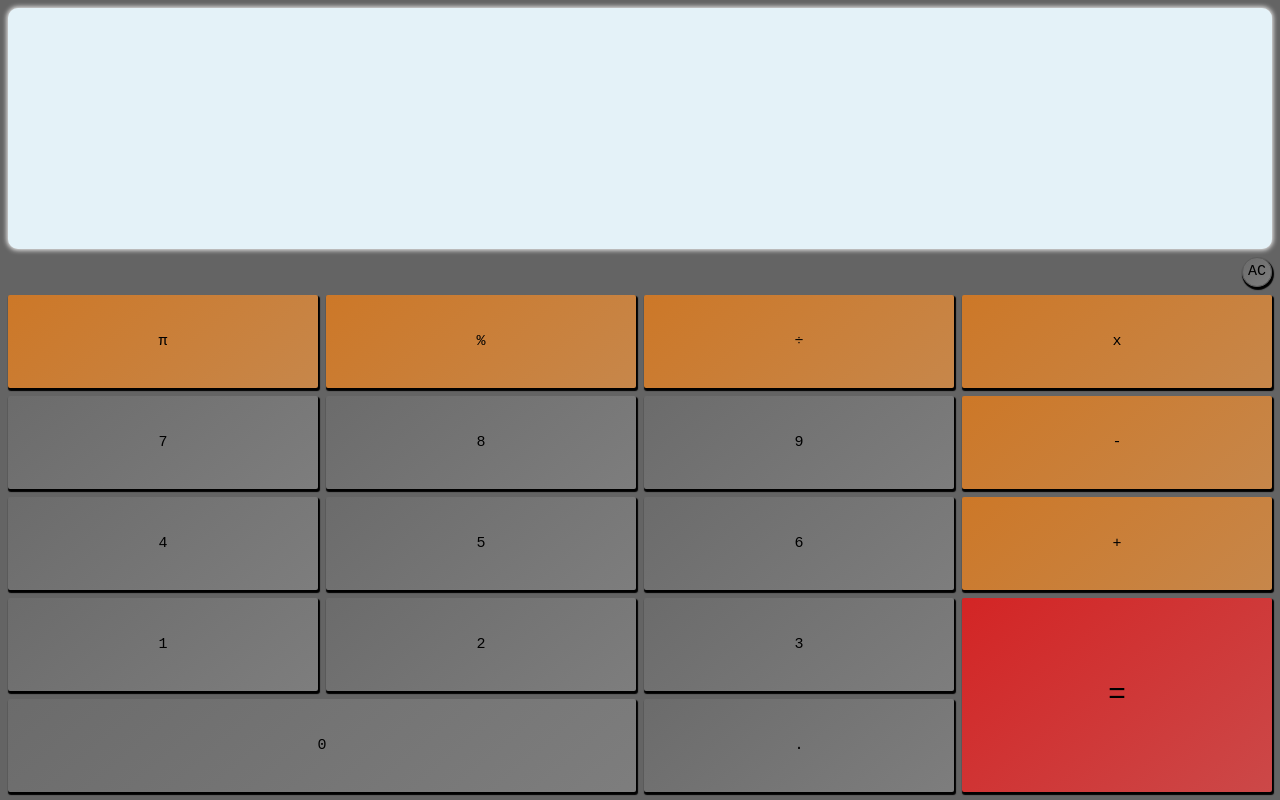
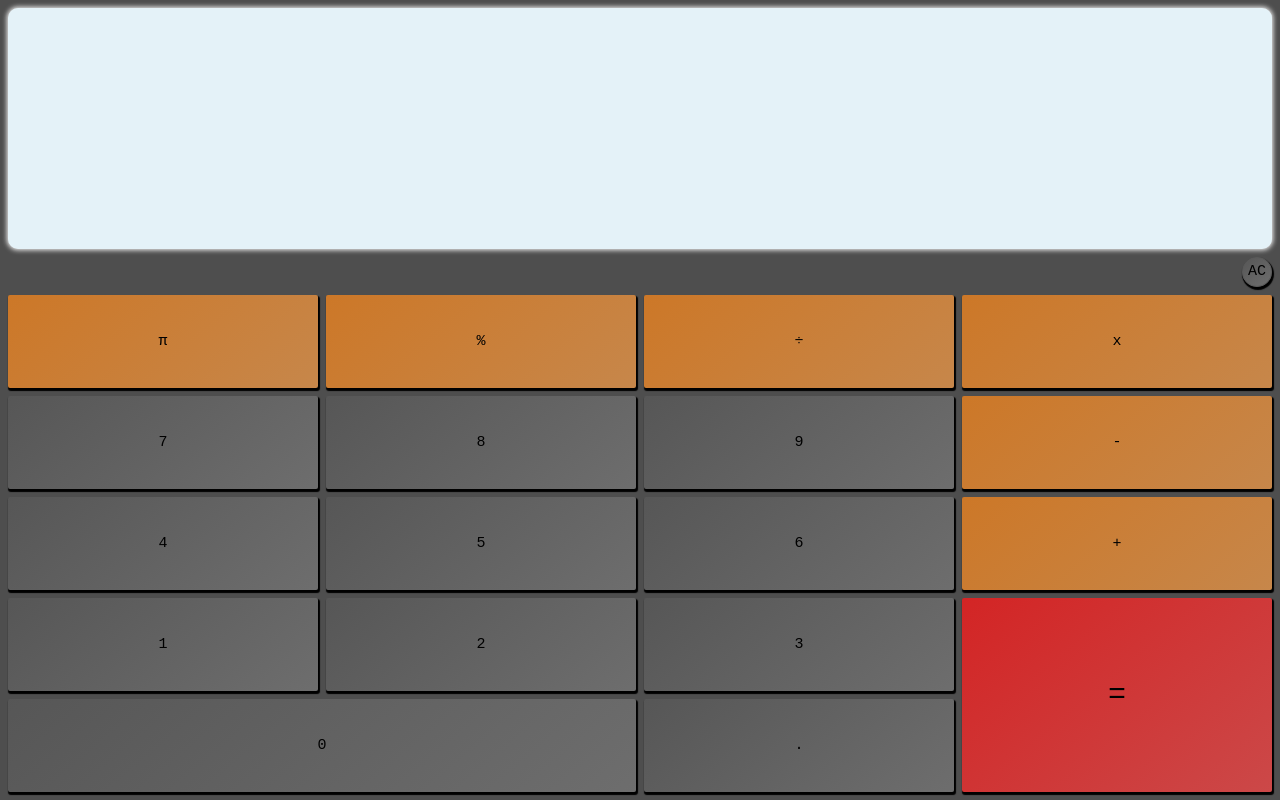
Before and after one commit to mauricio-fontoura/Sr.Calc, an Electron app: page src/edit/index.html in a window 1280 px wide. Drawn offline with Linux system fonts and the light colour scheme.

```diff
--- a/src/css/variables.css
+++ b/src/css/variables.css
@@ -1,6 +1,6 @@
 :root
 {
-    --primaryColor: #424242d0;
+    --primaryColor: #272727d0;
     --secundaryColor: #cdf1ff;
     --scale-gray-1:#808080;
     --scale-gray-2:#000000;
```
Also changed, not shown: README.md, src/image/Sr.Calc.png (added).
